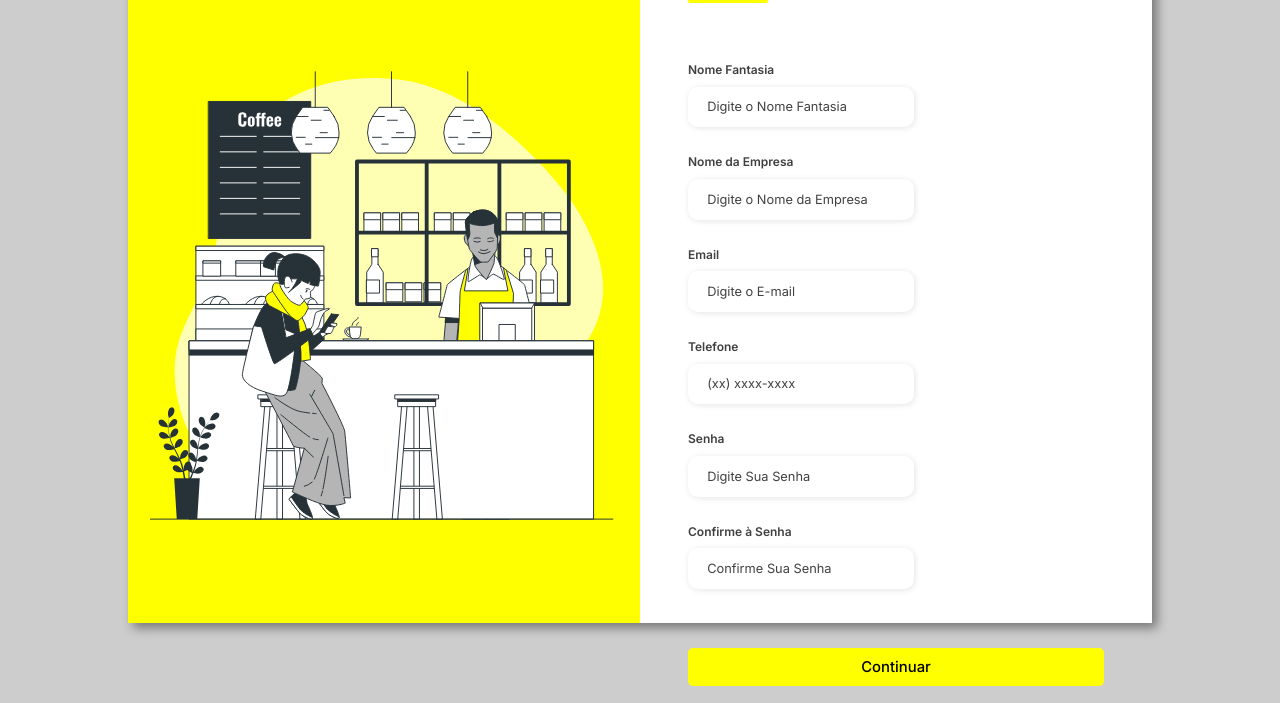
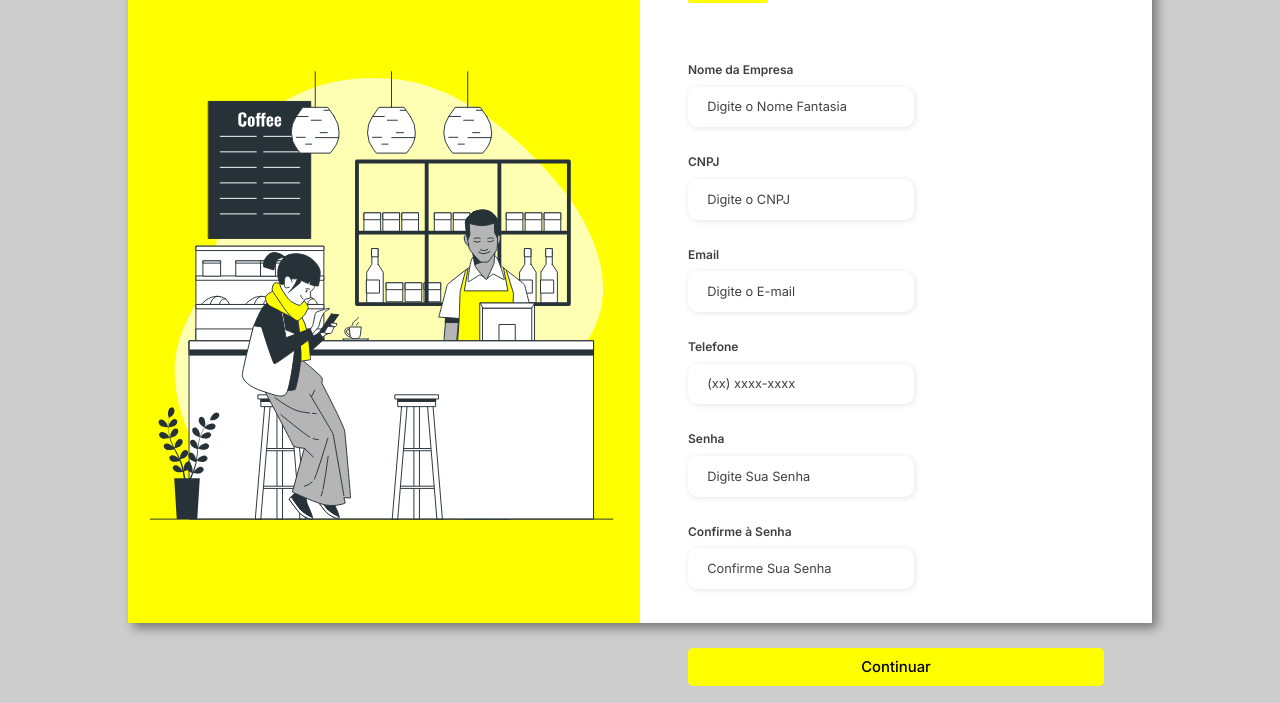
Before and after one commit to iLeandroo/FrontEndCadastro, a plain HTML site: page index.html in a window 1280 px wide. Shown: the part 97-800 px from the top of the page. Drawn offline with Linux system fonts and the light colour scheme.

Commit message:
Update Campos
Update Campos

```diff
--- a/index.html
+++ b/index.html
@@ -33,14 +33,14 @@
                 <div class="input-group">
 
                     <div class=input-box>
-                        <label for="firstname">Nome Fantasia</label>
+                        <label for="firstname">Nome da Empresa</label>
                         <input id=firstname type="text" name="firstname" placeholder="Digite o Nome Fantasia" required>
 
                     </div>
 
                     <div class=input-box>
-                        <label for="lastname">Nome da Empresa</label>
-                        <input id=lastname type="text" name="lastname" placeholder="Digite o Nome da Empresa" required>
+                        <label for="cnpj"> CNPJ </label>
+                        <input id=cnpj type="text" name="cnpj" placeholder="Digite o CNPJ" required>
 
                     </div>
 
```
